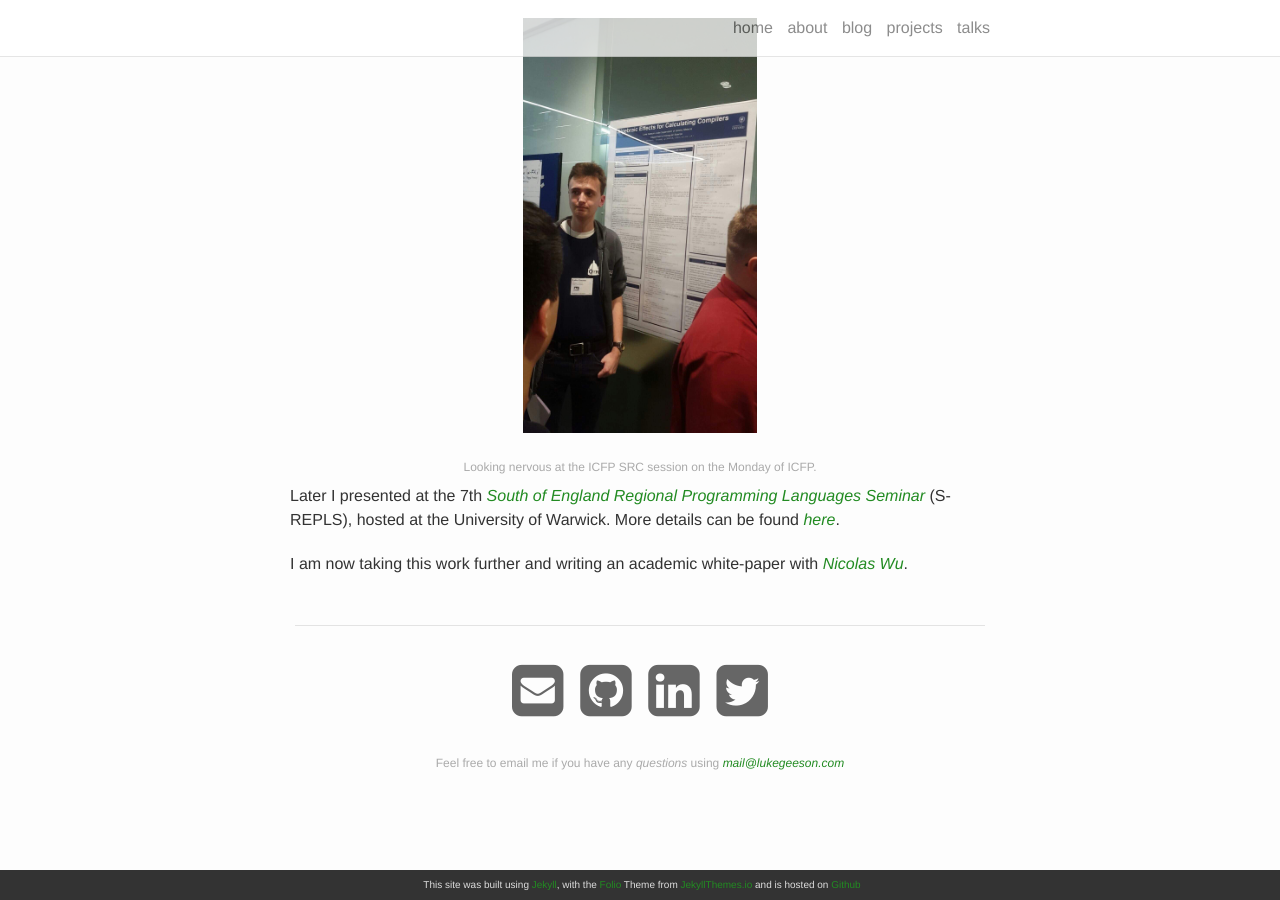
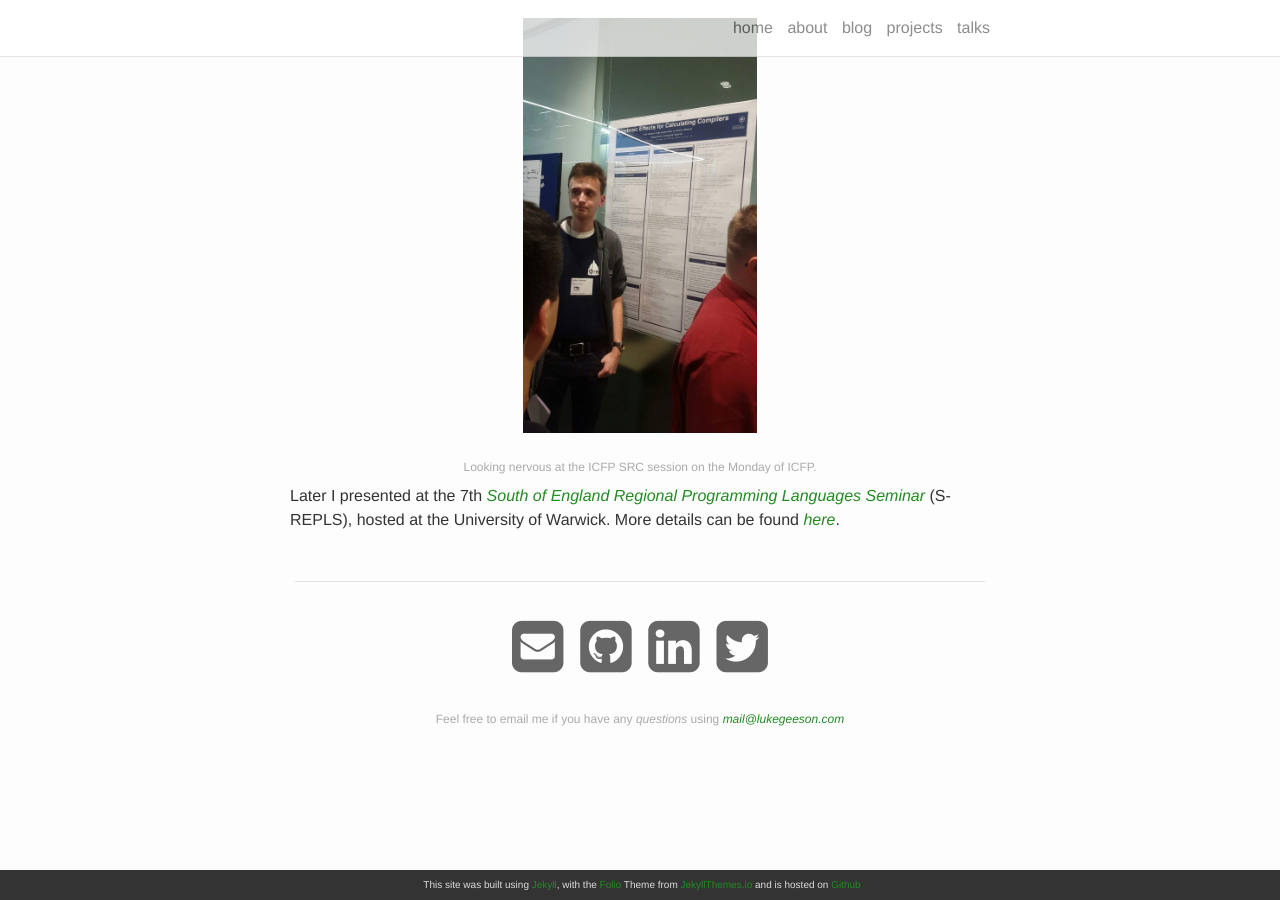
Before and after one commit to lukeg101/lukeg101.github.io, a Jekyll site: the page built from _projects/2017-09-29-alg-eff-calc-comp.markdown, in a window 1280 px wide and 900 px high, scrolled down 506 px. Built offline with Jekyll 4.4.1, drawn with Linux system fonts in a browser that asks for light colours; nearby versions of some CDN libraries.

Commit message:
updated algeff projects page

```diff
--- a/_projects/2017-09-29-alg-eff-calc-comp.markdown
+++ b/_projects/2017-09-29-alg-eff-calc-comp.markdown
@@ -23,5 +23,3 @@ I presented a summary of the work at the International Conference on Functional
 </div>
 
 Later I presented at the 7th [_South of England Regional Programming Languages Seminar_](https://www2.warwick.ac.uk/fac/sci/dcs/events/srepls7/programme) (S-REPLS), hosted at the University of Warwick. More details can be found [_here_]({{site.url}}/talks/2017-09-22-SREPLS7/).
-
-I am now taking this work further and writing an academic white-paper with [_Nicolas Wu_](http://www.bris.ac.uk/engineering/people/nicolas-wu/index.html).
```
